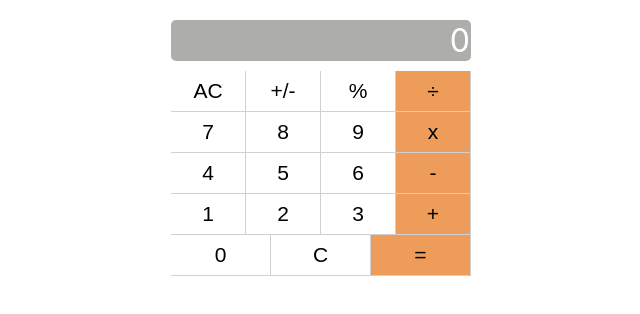
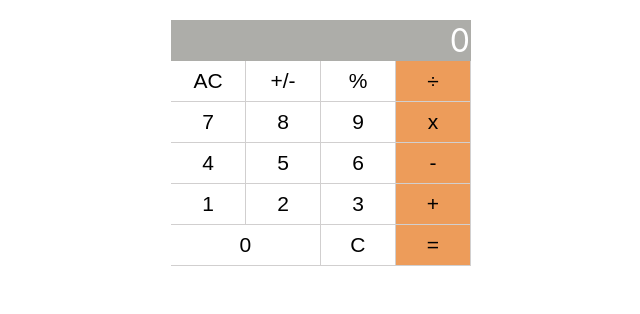
Before and after one commit to Amazinggracee/math-magicians, a React (Create React App) app: page / in a window 1280 px wide. Shown: the top 314 px of the page, without its empty margins (319-959 px from the left). Built offline with nearby package versions, Linux system fonts and the light colour scheme.

Commit message:
Correct some style

```diff
--- a/src/App.css
+++ b/src/App.css
@@ -27,8 +27,6 @@
   color: #fff;
   background-color: #adada9;
   padding: 1px;
-  border-radius: 5px;
-  margin-bottom: 10px;
 }
 
 .calculator-keypad .btn-color {
@@ -45,6 +43,10 @@
   border-right: 1px solid #d1cfcf;
 }
 
+.calculator-keypad #zero {
+  width: 600px;
+}
+
 .calculator-keypad button:hover {
   background-color: #ddd;
 }
--- a/src/components/MyCalculator.js
+++ b/src/components/MyCalculator.js
@@ -92,7 +92,7 @@ function Calculator() {
           </button>
         </div>
         <div className="calculator-keypad-row">
-          <button type="button" onClick={() => handleNumberClick(0)}>
+          <button id="zero" type="button" onClick={() => handleNumberClick(0)}>
             0
           </button>
           <button type="button" onClick={handleClearClick}>
```
